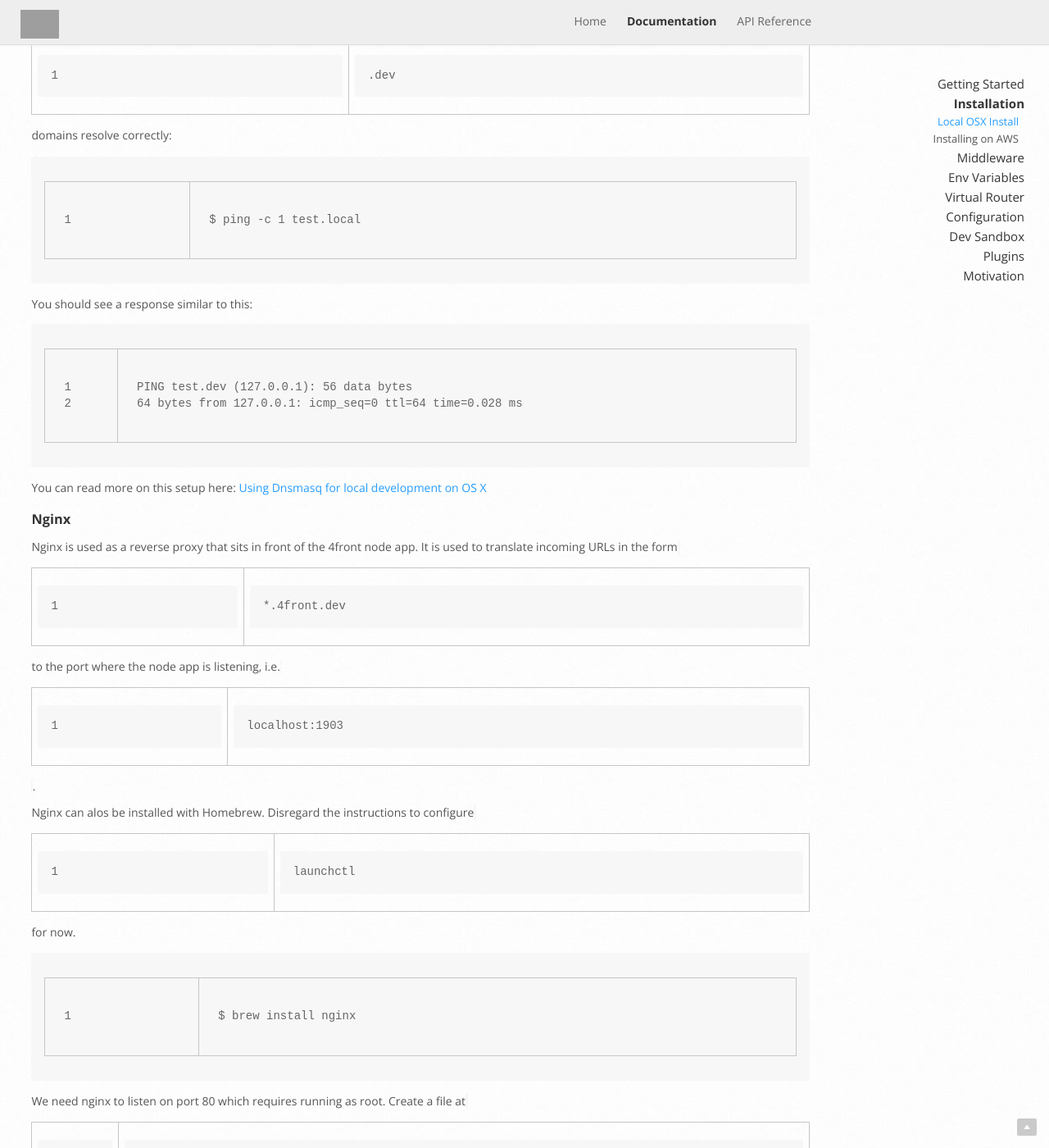
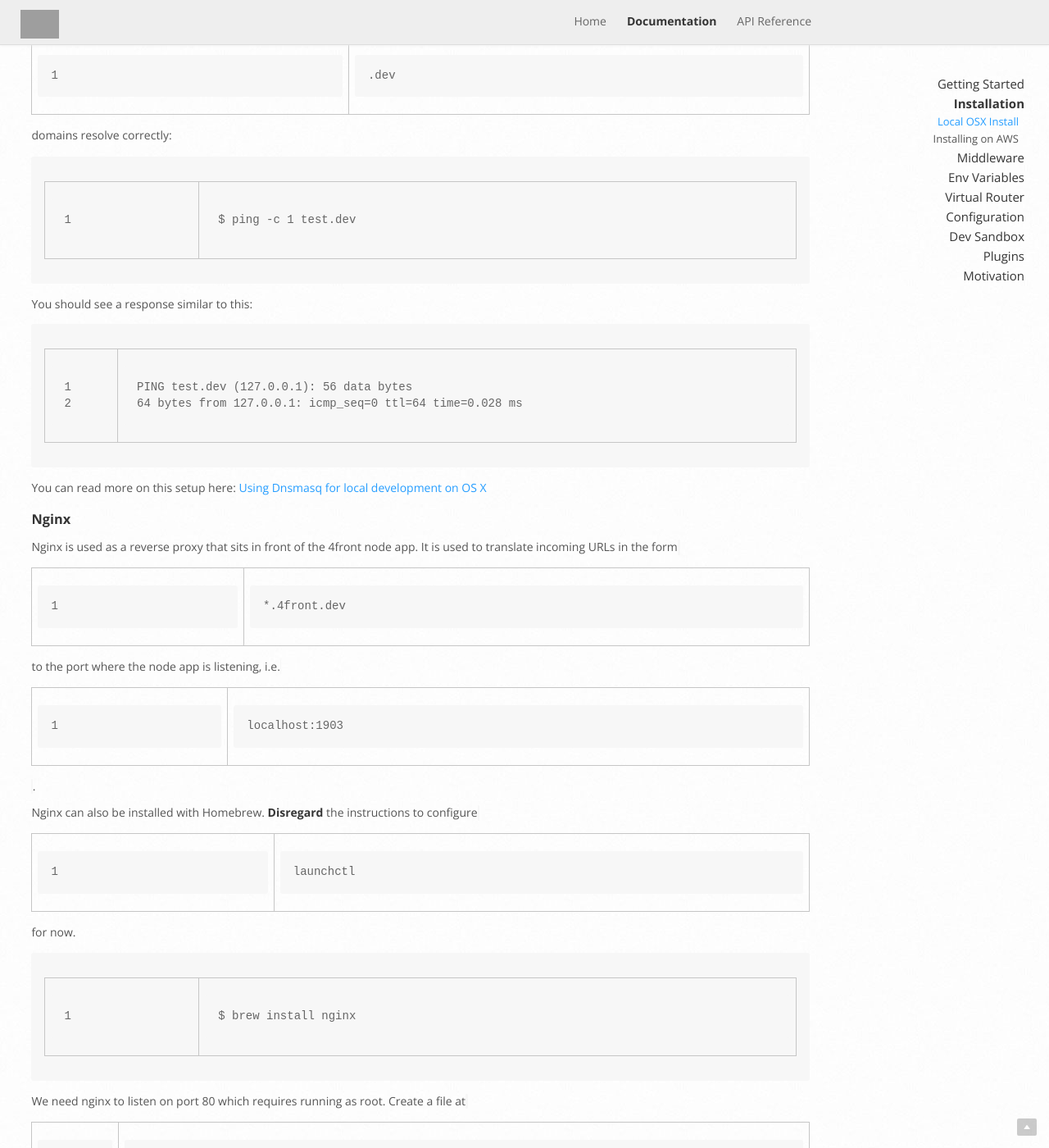
Before and after one commit to 4front/website, a Jekyll site: the page built from docs/install/local-install.md, in a window 1280 px wide and 1400 px high, scrolled down 3643 px. Shown: the whole window at 82% size. Built offline with Jekyll 4.4.1, drawn with Linux system fonts in a browser that asks for light colours; nearby versions of some CDN libraries; grey boxes are pictures that could not be loaded.

Commit message:
Two fixes based on testing on my machine

```diff
--- a/docs/install/local-install.md
+++ b/docs/install/local-install.md
@@ -66,7 +66,7 @@ EOF
 Finally test that DNS requests for `.dev` domains resolve correctly:
 
 ~~~sh
-$ ping -c 1 test.local
+$ ping -c 1 test.dev
 ~~~
 
 You should see a response similar to this:
@@ -82,7 +82,7 @@ You can read more on this setup here:
 ### Nginx
 Nginx is used as a reverse proxy that sits in front of the 4front node app. It is used to translate incoming URLs in the form `*.4front.dev` to the port where the node app is listening, i.e. `localhost:1903`.
 
-Nginx can alos be installed with Homebrew. Disregard the instructions to configure `launchctl` for now.
+Nginx can also be installed with Homebrew. **Disregard** the instructions to configure `launchctl` for now.
 
 ~~~sh
 $ brew install nginx
```
